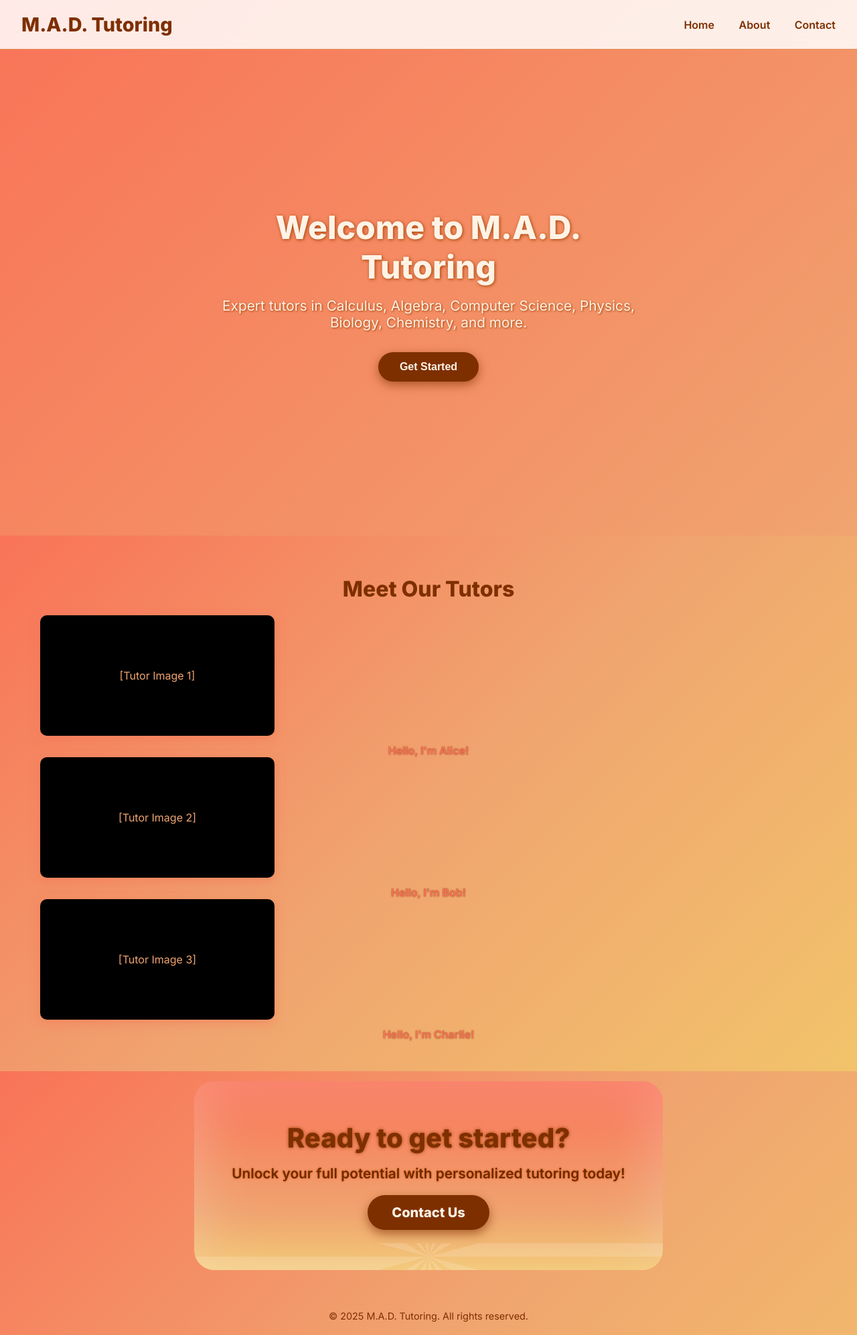
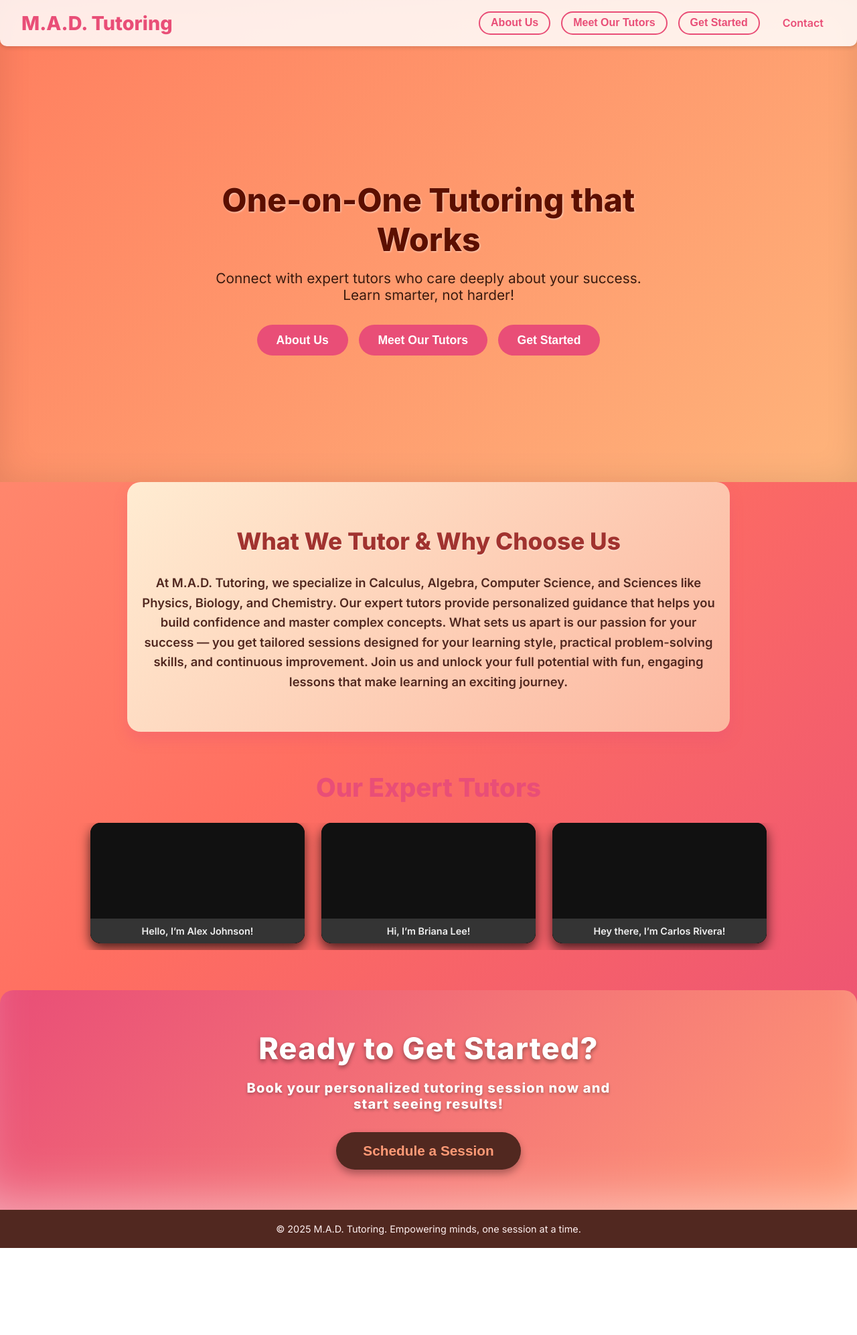
Before and after one commit to MicGul26/Tutoring_Web, a plain HTML site: page index.html in a window 1280 px wide. Shown: the whole page at 67% size. After the commit the page ends 1864 px from the top, so only its background shows below. Drawn offline with Linux system fonts and the light colour scheme.

Commit message:
Add files via upload

```diff
--- a/about.html
+++ b/about.html
@@ -5,10 +5,8 @@
   <meta name="viewport" content="width=device-width, initial-scale=1" />
   <title>About Us - M.A.D. Tutoring</title>
   <link rel="stylesheet" href="style.css" />
-  <link href="https://fonts.googleapis.com/css2?family=Inter:wght@400;600;800&display=swap" rel="stylesheet">
 </head>
 <body>
-
   <nav class="navbar">
     <div class="logo">M.A.D. Tutoring</div>
     <div class="nav-links">
@@ -20,19 +18,19 @@
 
   <main class="page-content">
     <h1>About Us</h1>
-    <div class="about-text">
-      <p>
-        At M.A.D. Tutoring, we specialize in providing personalized support to help you excel in your studies.
-        Our expert tutors cover a wide range of subjects including Calculus, Algebra, Computer Science,
-        Physics, Biology, and Chemistry at all levels.
-        We’re passionate about making complex topics easy to understand and helping you reach your academic goals.
-      </p>
-    </div>
+    <p>
+      Welcome to M.A.D. Tutoring! We specialize in personalized tutoring to help you excel in a variety of subjects. Our expert tutors are passionate about guiding students through:
+    </p>
+    <p>
+      Calculus, Algebra, Computer Science, and Sciences including Physics, Biology, and Chemistry. Whether you're just starting out or looking to master advanced concepts, we're here to support your journey.
+    </p>
+    <p>
+      Our approach focuses on making learning engaging and effective, with tailored sessions to meet your unique needs.
+    </p>
   </main>
 
   <footer>
     &copy; 2025 M.A.D. Tutoring. All rights reserved.
   </footer>
-
 </body>
 </html>
--- a/index.html
+++ b/index.html
@@ -1,58 +1,87 @@
 <!DOCTYPE html>
-<html lang="en">
+<html lang="en" >
 <head>
   <meta charset="UTF-8" />
-  <meta name="viewport" content="width=device-width, initial-scale=1.0" />
+  <meta name="viewport" content="width=device-width, initial-scale=1" />
   <title>M.A.D. Tutoring</title>
   <link rel="stylesheet" href="style.css" />
-  <link href="https://fonts.googleapis.com/css2?family=Inter:wght@400;600;800&display=swap" rel="stylesheet">
+  <link href="https://fonts.googleapis.com/css2?family=Inter:wght@400;600;800&display=swap" rel="stylesheet" />
 </head>
 <body>
-
   <nav class="navbar">
     <div class="logo">M.A.D. Tutoring</div>
     <div class="nav-links">
-      <a href="index.html">Home</a>
-      <a href="about.html">About</a>
-      <a href="contact.html">Contact</a>
+      <button class="nav-btn" onclick="scrollToSection('about')">About Us</button>
+      <button class="nav-btn" onclick="scrollToSection('tutors')">Meet Our Tutors</button>
+      <button class="nav-btn" onclick="scrollToSection('get-started')">Get Started</button>
+      <a href="contact.html" class="nav-link">Contact</a>
     </div>
   </nav>
 
-  <section class="hero">
+  <header class="hero">
     <div class="hero-text">
-      <h1>Welcome to M.A.D. Tutoring</h1>
-      <p>Expert tutors in Calculus, Algebra, Computer Science, Physics, Biology, Chemistry, and more.</p>
-      <button>Get Started</button>
+      <h1>One-on-One Tutoring that Works</h1>
+      <p>Connect with expert tutors who care deeply about your success. Learn smarter, not harder!</p>
+      <div class="hero-buttons">
+        <button onclick="scrollToSection('about')">About Us</button>
+        <button onclick="scrollToSection('tutors')">Meet Our Tutors</button>
+        <button onclick="scrollToSection('get-started')">Get Started</button>
       </div>
+    </div>
+  </header>
+
+  <main>
+
+    <section id="about" class="about-section">
+      <h2>What We Tutor & Why Choose Us</h2>
+      <p>
+        At M.A.D. Tutoring, we specialize in Calculus, Algebra, Computer Science, and Sciences like Physics, Biology, and Chemistry.
+        Our expert tutors provide personalized guidance that helps you build confidence and master complex concepts.
+        What sets us apart is our passion for your success — you get tailored sessions designed for your learning style, practical problem-solving skills, and continuous improvement.
+        Join us and unlock your full potential with fun, engaging lessons that make learning an exciting journey.
+      </p>
     </section>
 
-  <section class="tutors-section">
-    <h2>Meet Our Tutors</h2>
-    <div class="tutors-container">
-      <div>
-        <div class="tutor-card">[Tutor Image 1]</div>
-        <div class="tutor-name">Hello, I'm Alice!</div>
+    <section id="tutors" class="tutors-section">
+      <h2>Our Expert Tutors</h2>
+      <div class="tutor-cards">
+        <div class="tutor-card">
+          <div class="tutor-photo"> </div>
+          <div class="tutor-info">
+            <p>Hello, I’m Alex Johnson!</p>
           </div>
-      <div>
-        <div class="tutor-card">[Tutor Image 2]</div>
-        <div class="tutor-name">Hello, I'm Bob!</div>
         </div>
-      <div>
-        <div class="tutor-card">[Tutor Image 3]</div>
-        <div class="tutor-name">Hello, I'm Charlie!</div>
+        <div class="tutor-card">
+          <div class="tutor-photo"> </div>
+          <div class="tutor-info">
+            <p>Hi, I’m Briana Lee!</p>
+          </div>
+        </div>
+        <div class="tutor-card">
+          <div class="tutor-photo"> </div>
+          <div class="tutor-info">
+            <p>Hey there, I’m Carlos Rivera!</p>
+          </div>
         </div>
       </div>
     </section>
 
-  <section class="cta">
-    <h2>Ready to get started?</h2>
-    <p>Unlock your full potential with personalized tutoring today!</p>
-    <a href="contact.html" class="cta-button">Contact Us</a>
+    <section id="get-started" class="get-started-section">
+      <h2>Ready to Get Started?</h2>
+      <p>Book your personalized tutoring session now and start seeing results!</p>
+      <button onclick="window.location.href='contact.html'">Schedule a Session</button>
     </section>
 
+  </main>
+
   <footer>
-    &copy; 2025 M.A.D. Tutoring. All rights reserved.
+    <p>&copy; 2025 M.A.D. Tutoring. Empowering minds, one session at a time.</p>
   </footer>
 
+  <script>
+    function scrollToSection(id) {
+      document.getElementById(id).scrollIntoView({ behavior: 'smooth' });
+    }
+  </script>
 </body>
 </html>
--- a/style.css
+++ b/style.css
@@ -7,11 +7,10 @@
 
 body {
   font-family: 'Inter', sans-serif;
-  background: linear-gradient(135deg, #f97358, #f0a46f, #f2c36b);
-  color: #4b2e05;
+  background: linear-gradient(135deg, #ff9a76, #ff6f61, #e94e77);
+  color: #2a1a1a;
   min-height: 100vh;
   overflow-x: hidden;
-  background-attachment: fixed;
 }
 
 /* Navbar */
@@ -19,32 +18,60 @@ body {
   display: flex;
   justify-content: space-between;
   align-items: center;
-  padding: 1.2rem 2rem;
-  backdrop-filter: blur(10px);
-  background: rgba(255, 255, 255, 0.85);
-  border-bottom: 1px solid #e3905a;
+  padding: 1rem 2rem;
+  background: rgba(255 255 255 / 0.85);
   position: fixed;
   width: 100%;
   top: 0;
-  z-index: 10;
+  z-index: 100;
+  box-shadow: 0 2px 6px rgba(0,0,0,0.15);
+  border-radius: 0 0 10px 10px;
 }
 
 .logo {
   font-size: 1.8rem;
   font-weight: 800;
-  color: #7e2f00;
+  color: #e94e77;
 }
 
-.nav-links a {
-  margin-left: 2rem;
-  color: #7e2f00;
-  text-decoration: none;
-  font-weight: 600;
-  transition: color 0.3s;
+.nav-links {
+  display: flex;
+  gap: 1rem;
+  align-items: center;
 }
 
-.nav-links a:hover {
-  color: #b35000;
+.nav-btn {
+  background: transparent;
+  border: 2px solid #e94e77;
+  color: #e94e77;
+  font-weight: 700;
+  padding: 0.4rem 1rem;
+  border-radius: 25px;
+  cursor: pointer;
+  font-size: 1rem;
+  transition: background-color 0.3s, color 0.3s;
+}
+
+.nav-btn:hover {
+  background-color: #e94e77;
+  color: white;
+}
+
+.nav-link {
+  color: #e94e77;
+  font-weight: 600;
+  text-decoration: none;
+  font-size: 1rem;
+  border: 2px solid transparent;
+  padding: 0.4rem 1rem;
+  border-radius: 25px;
+  transition: background-color 0.3s, border-color 0.3s;
+}
+
+.nav-link:hover {
+  background-color: #e94e77;
+  color: white;
+  border-color: #e94e77;
 }
 
 /* Hero */
@@ -52,11 +79,12 @@ body {
   display: flex;
   align-items: center;
   justify-content: center;
-  height: 100vh;
+  height: 90vh;
   padding-top: 80px;
   text-align: center;
-  background: linear-gradient(135deg, #f97358, #f0a46f);
-  color: #fff3e6;
+  background: linear-gradient(135deg, #ff7e5f, #feb47b);
+  color: #3e1e1e;
+  box-shadow: inset 0 0 50px rgba(0,0,0,0.1);
 }
 
 .hero-text {
@@ -66,253 +94,210 @@ body {
 
 .hero-text h1 {
   font-size: 3rem;
-  font-weight: 800;
+  font-weight: 900;
   margin-bottom: 1rem;
-  text-shadow: 1px 1px 5px #a04000;
+  color: #5c0f00;
+  text-shadow: 1px 1px 3px rgba(255,255,255,0.6);
 }
 
 .hero-text p {
   font-size: 1.3rem;
   margin-bottom: 2rem;
-  text-shadow: 1px 1px 3px #a04000;
+  color: #3a1a0f;
 }
 
-button {
-  padding: 0.8rem 2rem;
-  font-size: 1rem;
-  background: #7e2f00;
-  color: #fff3e6;
-  border: none;
-  border-radius: 30px;
-  cursor: pointer;
-  font-weight: 600;
-  transition: transform 0.3s, background 0.3s;
-  box-shadow: 0 5px 15px rgba(126, 47, 0, 0.6);
+.hero-buttons {
+  display: flex;
+  gap: 1rem;
+  justify-content: center;
 }
 
-button:hover {
-  background: #b35000;
-  transform: scale(1.05);
-  box-shadow: 0 8px 25px rgba(179, 80, 0, 0.8);
+.hero-buttons button {
+  background: #e94e77;
+  border: none;
+  padding: 0.8rem 1.8rem;
+  border-radius: 30px;
+  font-weight: 700;
+  color: white;
+  font-size: 1.1rem;
+  cursor: pointer;
+  transition: background-color 0.3s, transform 0.3s;
 }
 
-/* Page Content Styling */
-.page-content {
-  max-width: 900px;
-  margin: 120px auto 40px auto;
-  padding: 20px;
-  color: #4b2e05;
-  /* Removed white background for flow */
+.hero-buttons button:hover {
+  background: #d63b63;
+  transform: scale(1.05);
 }
 
-/* About Section text style */
-.page-content h1 {
-  font-size: 2rem;
-  color: #7e2f00;
-  margin-bottom: 1rem;
+/* About Section */
+.about-section {
+  padding: 60px 20px;
+  max-width: 900px;
+  margin: 0 auto 60px auto;
+  background: linear-gradient(135deg, #ffecd2 0%, #fcb69f 100%);
+  border-radius: 20px;
+  box-shadow: 0 12px 20px rgba(233, 78, 119, 0.3);
+  color: #512820;
+  font-size: 1.15rem;
+  line-height: 1.6;
+  text-align: center;
+  font-weight: 600;
 }
 
-.page-content p {
-  font-size: 1.1rem;
-  margin-bottom: 1.2rem;
-  line-height: 1.7;
-  max-width: 800px;
-  margin-left: auto;
-  margin-right: auto;
-  text-align: center;
-  text-shadow: 0 0 2px #f0a46f;
+.about-section h2 {
+  font-size: 2.2rem;
+  margin-bottom: 20px;
+  font-weight: 800;
+  color: #a1332f;
+  text-shadow: 0 1px 2px rgba(255,255,255,0.7);
 }
 
-/* Contact Form Styling */
-.page-content .contact-form {
-  max-width: 700px;
-  margin: 0 auto;
-  padding: 20px 0;
-}
-
-.page-content .contact-form input,
-.page-content .contact-form textarea {
-  width: 100%;
-  padding: 14px 16px;
-  margin-bottom: 20px;
-  border: 2px solid #d35400;
-  border-radius: 8px;
-  font-size: 1.1rem;
-  font-weight: 500;
-  color: #4b2e05;
-  background: #fff8f0;
-  transition: border-color 0.3s ease;
-}
-
-.page-content .contact-form input:focus,
-.page-content .contact-form textarea:focus {
-  border-color: #a04000;
-  outline: none;
-  background: #fff;
-  box-shadow: 0 0 6px rgba(160, 64, 0, 0.4);
-}
-
-.page-content .contact-form button {
-  background-color: #d35400;
-  color: #fff3e6;
-  padding: 14px 32px;
-  border: none;
-  border-radius: 30px;
-  cursor: pointer;
-  font-weight: 700;
-  font-size: 1.15rem;
-  transition: background-color 0.3s ease, transform 0.2s ease;
-  display: block;
-  margin: 0 auto;
-  box-shadow: 0 6px 15px rgba(160, 82, 45, 0.4);
-}
-
-.page-content .contact-form button:hover {
-  background-color: #a04000;
-  transform: scale(1.05);
-  box-shadow: 0 8px 20px rgba(160, 64, 0, 0.6);
-}
-
-footer {
+/* Tutors Section */
+.tutors-section {
+  max-width: 1100px;
+  margin: 0 auto 60px auto;
+  padding: 0 20px;
   text-align: center;
-  padding: 20px;
-  color: #7e2f00;
-  font-size: 0.9rem;
-  text-shadow: 0 0 3px #f0a46f;
-}
-
-/* Meet Our Tutors Section */
-.tutors-section {
-  max-width: 1200px;
-  margin: 40px auto;
-  padding: 20px;
-  text-align: center;
-  color: #4b2e05;
+  color: #2a1a1a;
 }
 
 .tutors-section h2 {
-  font-size: 2rem;
-  margin-bottom: 20px;
-  color: #7e2f00;
+  font-size: 2.4rem;
+  margin-bottom: 30px;
+  font-weight: 900;
+  color: #e94e77;
 }
 
 .tutor-cards {
   display: flex;
   justify-content: center;
-  gap: 40px;
+  gap: 25px;
   flex-wrap: nowrap;
-  flex-direction: row;
+  overflow-x: auto;
+  padding-bottom: 10px;
+  scrollbar-width: thin;
+  scrollbar-color: #e94e77 transparent;
+}
+
+.tutor-cards::-webkit-scrollbar {
+  height: 8px;
+}
+
+.tutor-cards::-webkit-scrollbar-thumb {
+  background-color: #e94e77;
+  border-radius: 4px;
 }
 
 .tutor-card {
-  background: #000;
-  width: 350px;
+  background: black;
+  width: 320px;
   height: 180px;
-  border-radius: 10px;
-  color: #f0a46f;
+  border-radius: 15px;
+  position: relative;
+  flex: 0 0 auto;
+  box-shadow: 0 8px 18px rgba(0, 0, 0, 0.7);
   display: flex;
-  flex-direction: column;
   align-items: center;
   justify-content: center;
-  box-shadow: 0 5px 15px rgba(243, 115, 88, 0.5);
-}
-
-.tutor-name {
-  margin-top: 12px;
-  font-size: 1rem;
+  color: white;
+  font-size: 1.2rem;
   font-weight: 600;
-  color: #f97358;
-  text-align: center;
-  text-shadow: 0 0 2px #7e2f00;
-}
-
-/* Ready to Get Started Section */
-.cta {
-  margin: 40px auto;
-  padding: 60px 20px;
-  max-width: 700px;
-  text-align: center;
-  background: linear-gradient(180deg, #f97358 0%, #f0a46f 70%, #f2c36b 100%);
-  box-shadow: inset 0 0 80px 15px rgba(255, 255, 255, 0.2);
-  border-radius: 30px;
-  position: relative;
   overflow: hidden;
 }
 
-.cta::after {
-  content: '';
+.tutor-photo {
+  width: 100%;
+  height: 100%;
+  background: #111;
+  border-radius: 15px 15px 0 0;
+}
+
+.tutor-info {
+  background: rgba(255 255 255 / 0.15);
+  padding: 10px 15px;
+  border-radius: 0 0 15px 15px;
+  color: #f0f0f0;
+  font-size: 0.9rem;
+  text-align: center;
   position: absolute;
   bottom: 0;
-  left: 0;
   width: 100%;
-  height: 40px;
-  background:
-    repeating-conic-gradient(
-      from 45deg,
-      rgba(255, 255, 255, 0.15) 0deg 15deg,
-      transparent 15deg 30deg
-    );
-  pointer-events: none;
 }
 
-.cta h2 {
-  font-size: 2.5rem;
-  color: #7e2f00;
-  margin-bottom: 1rem;
-  font-weight: 800;
-  text-shadow: 0 0 5px #a04000;
+/* Get Started Section */
+.get-started-section {
+  background: linear-gradient(135deg, #e94e77 0%, #ff9a76 100%);
+  color: white;
+  text-align: center;
+  padding: 60px 20px;
+  box-shadow: inset 0 -50px 80px -40px rgba(255,255,255,0.5);
+  border-radius: 20px 20px 0 0;
+  font-weight: 700;
+  letter-spacing: 0.05em;
+  font-size: 1.5rem;
+  font-family: 'Inter', sans-serif;
+  user-select: none;
+  position: relative;
 }
 
-.cta p {
-  font-size: 1.3rem;
+.get-started-section h2 {
+  font-size: 2.8rem;
   margin-bottom: 20px;
-  color: #6f2a00;
-  font-weight: 600;
-  text-shadow: 0 0 3px #d35400;
+  text-shadow: 0 3px 6px rgba(0,0,0,0.4);
 }
 
-.cta-button {
-  padding: 14px 36px;
+.get-started-section p {
   font-size: 1.25rem;
-  font-weight: 700;
-  background: #7e2f00;
-  color: #fff3e6;
-  border-radius: 30px;
-  text-decoration: none;
-  box-shadow: 0 6px 15px rgba(126, 47, 0, 0.6);
-  transition: background-color 0.3s ease;
-  display: inline-block;
+  margin-bottom: 30px;
+  max-width: 600px;
+  margin-left: auto;
+  margin-right: auto;
+  text-shadow: 0 2px 4px rgba(0,0,0,0.3);
 }
 
-.cta-button:hover {
-  background-color: #b35000;
+.get-started-section button {
+  background: #512820;
+  border: none;
+  padding: 1rem 2.5rem;
+  border-radius: 35px;
+  font-weight: 800;
+  color: #ff9a76;
+  font-size: 1.3rem;
+  cursor: pointer;
+  box-shadow: 0 6px 12px rgba(0,0,0,0.3);
+  transition: background-color 0.3s ease, color 0.3s ease, transform 0.3s ease;
+}
+
+.get-started-section button:hover {
+  background: #7b3926;
+  color: #fff3f0;
+  transform: scale(1.07);
+}
+
+/* Footer */
+footer {
+  text-align: center;
+  padding: 20px;
+  color: #fff0f0;
+  font-size: 0.9rem;
+  background: #512820;
+  user-select: none;
 }
 
 /* Responsive */
-@media (max-width: 900px) {
-  .tutor-cards {
-    flex-direction: column;
-    align-items: center;
-    gap: 30px;
-  }
-
-  .tutor-card {
-    width: 90%;
-    height: 180px;
-  }
-
+@media (max-width: 768px) {
   .hero-text h1 {
     font-size: 2.2rem;
   }
-
-  .cta h2 {
-    font-size: 2rem;
+  .nav-links {
+    gap: 0.5rem;
+  }
+  .tutor-cards {
+    flex-wrap: nowrap;
+    overflow-x: scroll;
+  }
+  .tutor-card {
+    width: 260px;
+    height: 160px;
   }
 }
-
-@media (max-width: 480px) {
-  button, .cta-button {
-    font-size: 1rem;
-    padding: 12px 28px;
-  }
-}
```
Lines whose indentation alone changed are shown as unchanged.
